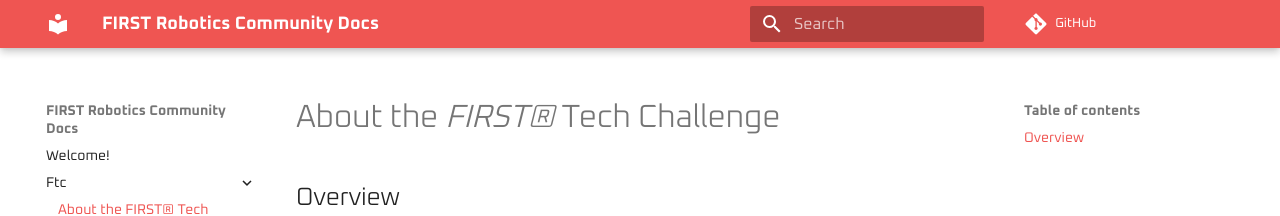
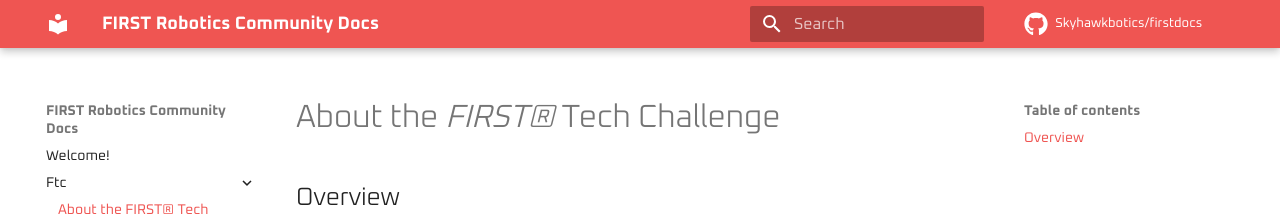
Before and after one commit to Skyhawkbotics/firstdocs, an MkDocs documentation site: the page built from source/docs/ftc/aboutftc.md, in a window 1280 px wide. Shown: the top 216 px of the page. Built offline with MkDocs 1.6.1 and Material for MkDocs 9.7.7, drawn with Linux system fonts in a browser that asks for light colours; comment, search, counter and statistics services are not loaded.

Commit message:
updated github link

```diff
--- a/source/mkdocs.yml
+++ b/source/mkdocs.yml
@@ -1,7 +1,10 @@
 site_name: FIRST Robotics Community Docs
 repo_url: https://github.com/Skyhawkbotics/firstdocs
+repo_name: Skyhawkbotics/firstdocs
 site_dir: ../site
 theme:
+  icon:
+    repo: fontawesome/brands/github
   name: material
   font:
     text: Oxanium
```
